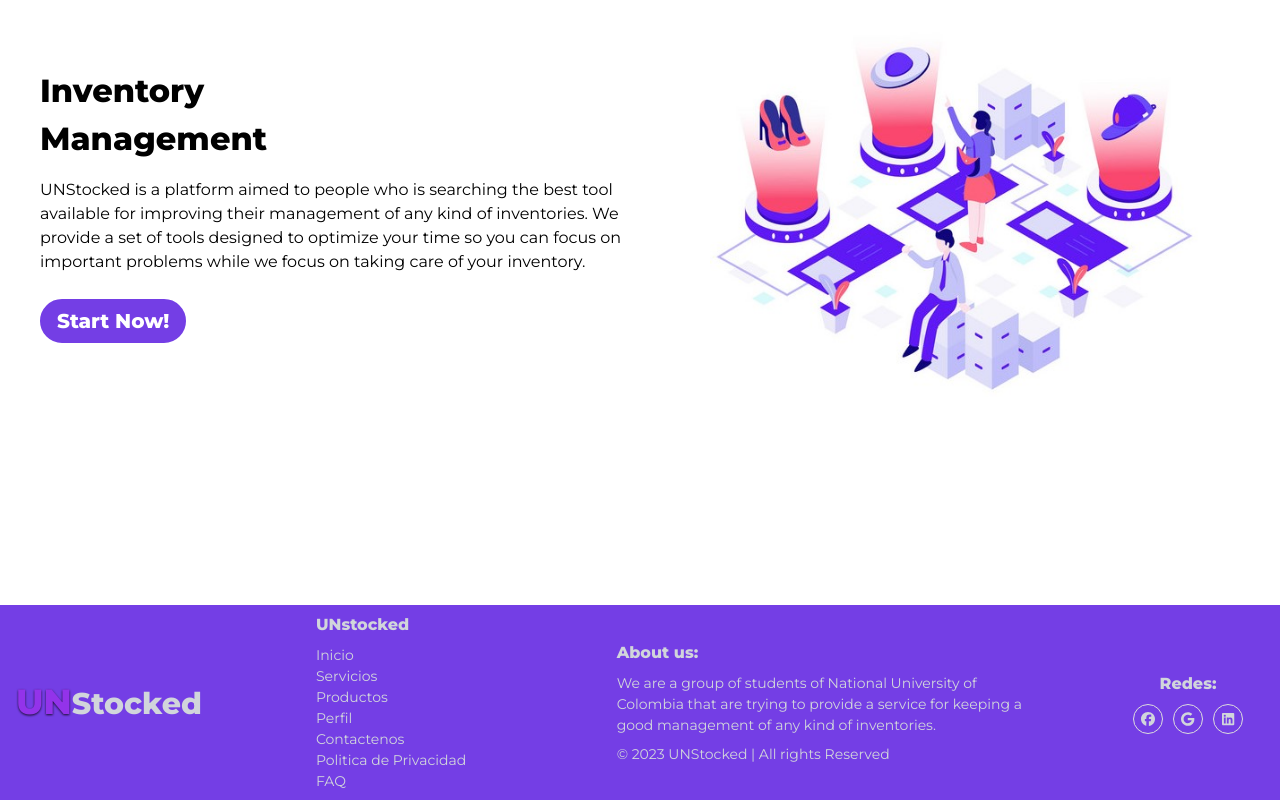
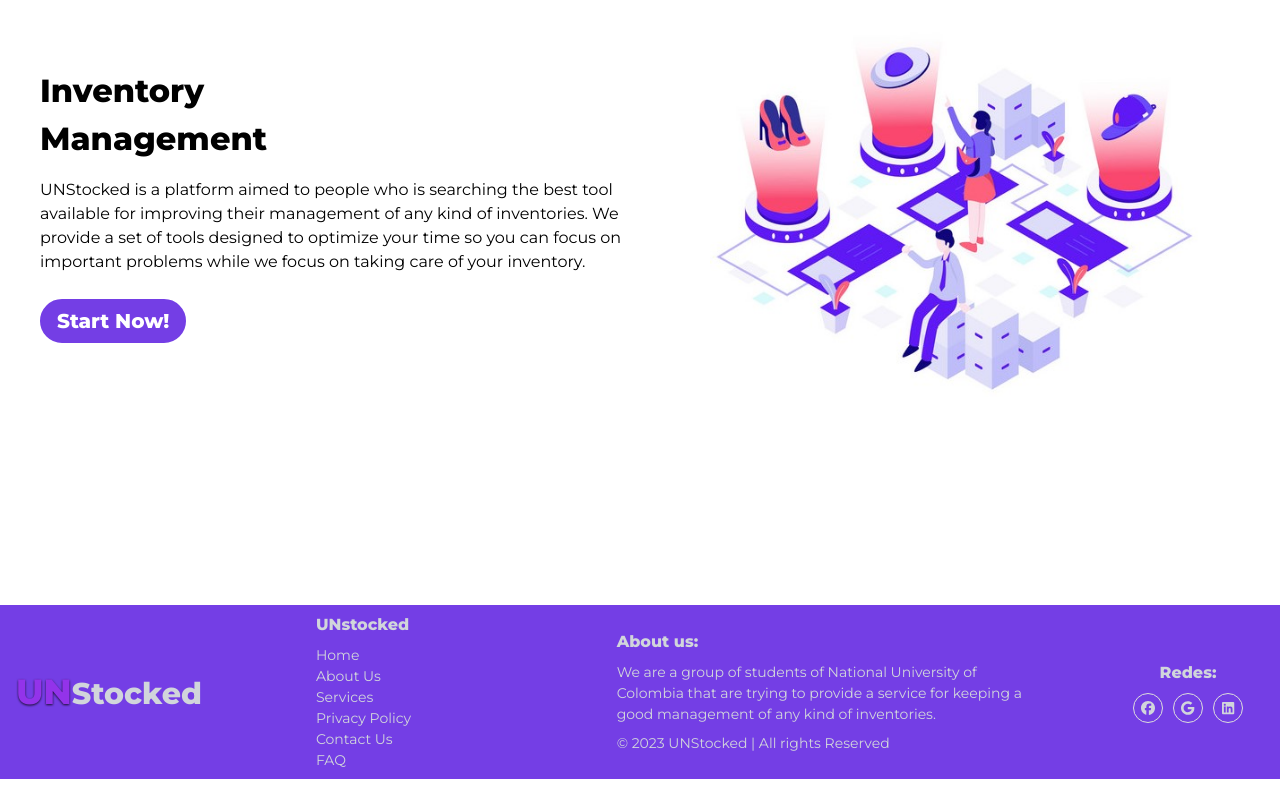
Before and after one commit to jcardenasz/UnstockedFE, a Next.js app: page / in a window 1280 px wide. Shown: the part 267-1067 px from the top of the page. After the commit the page ends 1046 px from the top, so only its background shows below. Built offline with nearby package versions, Linux system fonts and the light colour scheme; no server answers.

Commit message:
Fixing footers

```diff
--- a/src/components/molecules/footer/Footer.tsx
+++ b/src/components/molecules/footer/Footer.tsx
@@ -14,12 +14,11 @@
                 </div>
                 <FooterList>
                     <h3 className="text-base font-bold mb-2">UNstocked</h3>
-                    <Link href="#">Inicio</Link>
-                    <Link href="#">Servicios</Link>
-                    <Link href="#">Productos</Link>
-                    <Link href="#">Perfil</Link>
-                    <Link href="#">Contactenos</Link>
-                    <Link href="#">Politica de Privacidad</Link>
+                    <Link href="#">Home</Link>
+                    <Link href="/about">About Us</Link>
+                    <Link href="#">Services</Link>
+                    <Link href="#">Privacy Policy</Link>
+                    <Link href="/contact">Contact Us</Link>
                     <Link href="#">FAQ</Link>
                 </FooterList>
                 <div className="w-full md:w-1/3">
```
